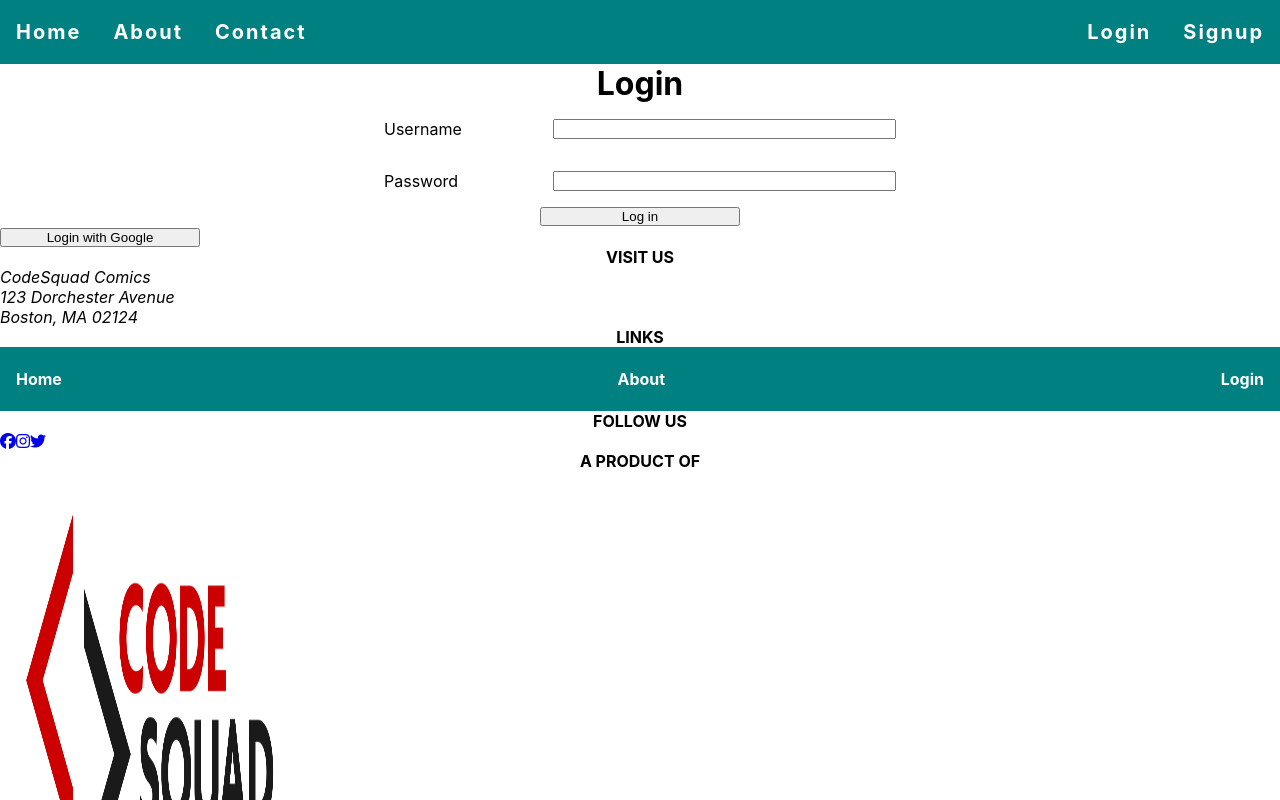
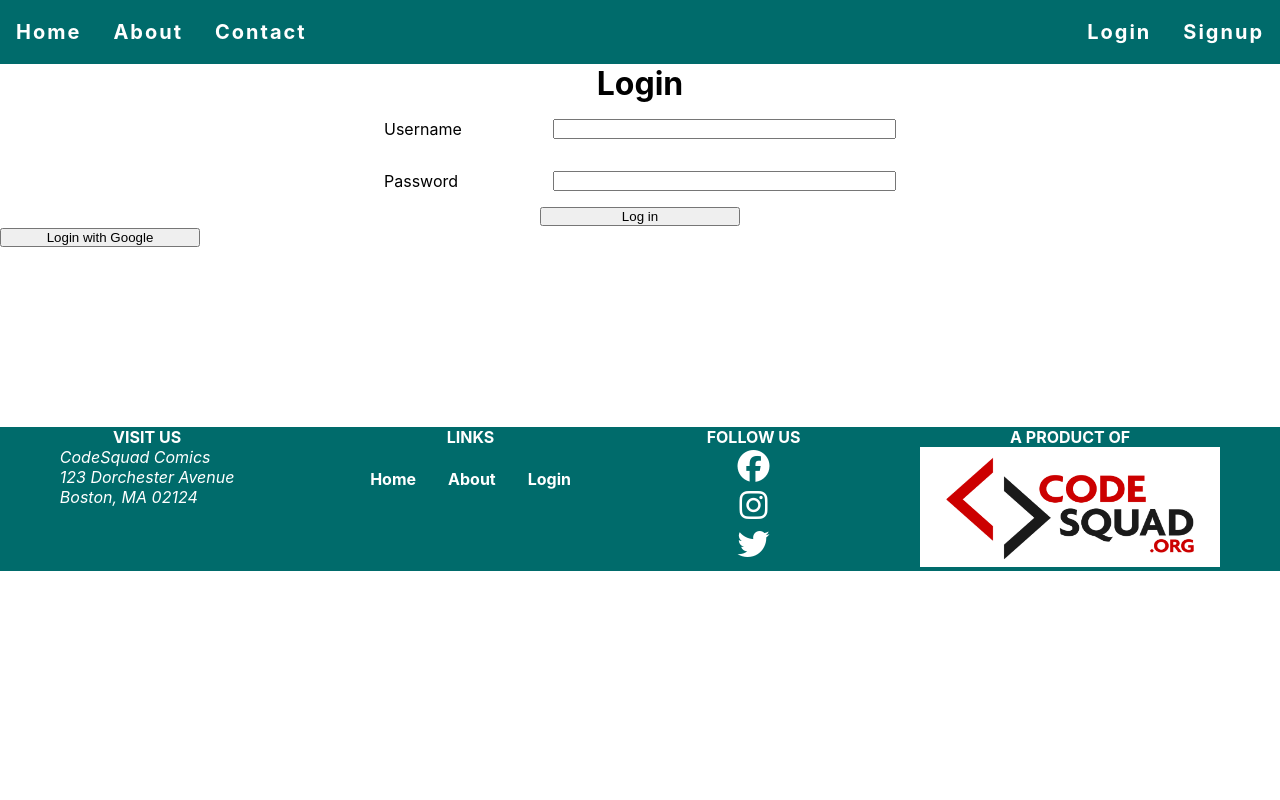
Before and after one commit to yusufalp/carols-bookstore-client, a React (Create React App) app: page /login in a window 1280 px wide. Shown: the top 800 px of the page. Built offline with nearby package versions, Linux system fonts and the light colour scheme.

Commit message:
style footer

```diff
--- a/src/index.css
+++ b/src/index.css
@@ -29,7 +29,7 @@ p {
   justify-content: space-between;
   align-items: center;
   min-height: 8vh;
-  background-color: teal;
+  background-color: #006b6b;
   padding-left: 0;
 }
 
@@ -182,6 +182,30 @@ tbody tr td:nth-child(5):hover {
 }
 /* end */
 
+/* footer */
+footer {
+  background-color: #006b6b;
+  color: #ffffff;
+  display: flex;
+  justify-content: space-around;
+  position: relative;
+  margin-top: 180px;
+}
+
+footer a {
+  color: #ffffff;
+}
+footer img {
+  height: 120px;
+}
+.social-icons {
+  font-size: 32px;
+  display: flex;
+  flex-direction: column;
+  align-items: center;
+}
+/* end */
+
 @media screen and (max-width: 659px) {
   form,
   table {
```
